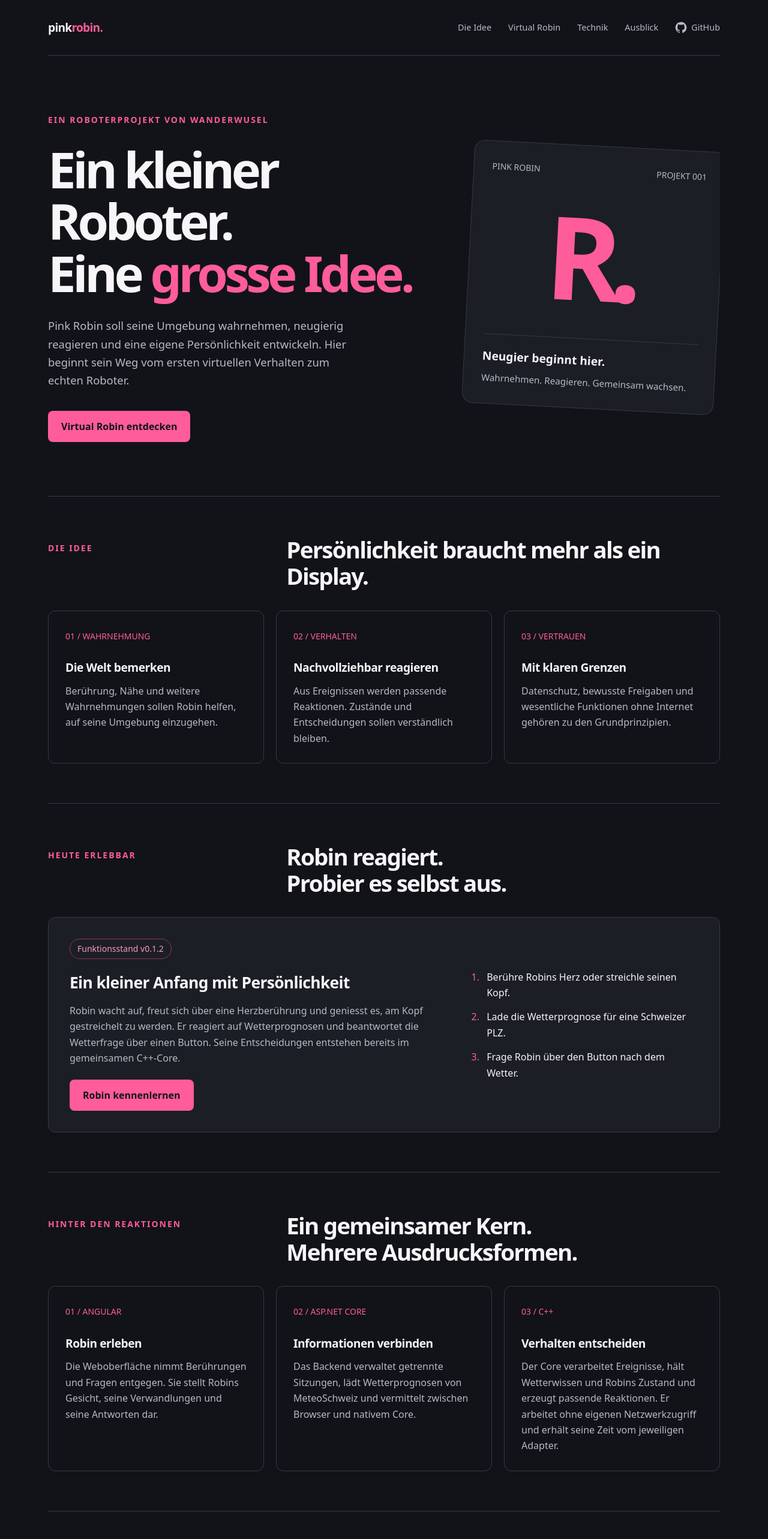
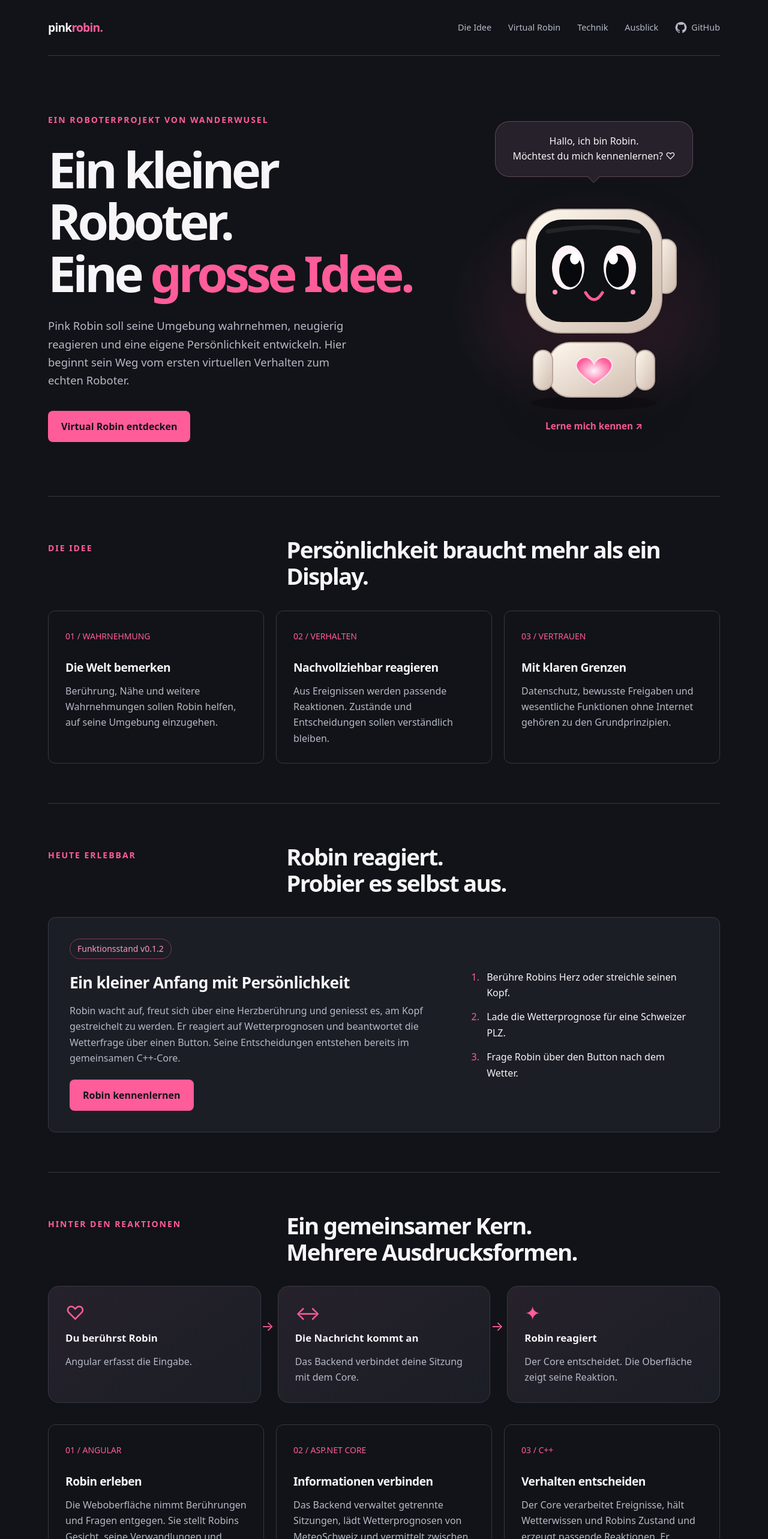
Before and after one commit to sabrinahelfenberger-Wusel/PinkRobin, an Angular app in the folder web/: page /#/ in a window 1280 px wide. Shown: the top 2566 px of the page at 60% size. Built offline with nearby package versions, Linux system fonts and the light colour scheme.

Commit message:
Add Robin portfolio preview and architecture flow

```diff
--- a/web/src/app/home.component.css
+++ b/web/src/app/home.component.css
@@ -326,3 +326,136 @@ footer a:hover {
 nav {
   align-items: center;
 }
+
+.robin-preview {
+    position: relative;
+    isolation: isolate;
+    text-align: center;
+}
+
+    .robin-preview::before {
+        content: "";
+        position: absolute;
+        inset: 20% -10% 0;
+        z-index: -1;
+        background: radial-gradient( ellipse, rgb(255 92 154 / 18%), transparent 68% );
+        pointer-events: none;
+    }
+
+.preview-speech {
+    position: relative;
+    margin: 0 auto 12px;
+    max-width: 330px;
+    padding: 20px 24px;
+    border: 1px solid rgb(255 180 210 / 25%);
+    border-radius: 24px;
+    background: #26212b;
+    color: var(--ink);
+    line-height: 1.6;
+}
+
+    .preview-speech::after {
+        content: "";
+        position: absolute;
+        bottom: -8px;
+        left: calc(50% - 8px);
+        width: 14px;
+        height: 14px;
+        background: #26212b;
+        border-right: 1px solid rgb(255 180 210 / 25%);
+        border-bottom: 1px solid rgb(255 180 210 / 25%);
+        transform: rotate(45deg);
+    }
+
+.preview-link {
+    display: block;
+    border-radius: 28px;
+    text-decoration: none;
+}
+
+.preview-robot {
+    display: block;
+    width: min(100%, 360px);
+    margin: 0 auto;
+    filter: drop-shadow(0 18px 30px rgb(0 0 0 / 25%));
+    transition: transform 250ms ease;
+}
+
+.preview-link:hover .preview-robot,
+.preview-link:focus-visible .preview-robot {
+    transform: translateY(-6px) rotate(-2deg);
+}
+
+.preview-invitation {
+    display: inline-block;
+    color: var(--pink);
+    font-size: 0.95rem;
+    font-weight: 650;
+}
+
+@media (prefers-reduced-motion: reduce) {
+    .preview-robot {
+        transition: none;
+    }
+
+    .preview-link:hover .preview-robot,
+    .preview-link:focus-visible .preview-robot {
+        transform: none;
+    }
+}
+
+.architecture-flow {
+    display: grid;
+    grid-template-columns: repeat(3, minmax(0, 1fr));
+    gap: 28px;
+    margin: 0 0 36px;
+    padding: 0;
+    list-style: none;
+}
+
+    .architecture-flow li {
+        position: relative;
+        display: grid;
+        align-content: start;
+        gap: 12px;
+        padding: 28px;
+        border: 1px solid var(--line);
+        border-radius: 18px;
+        background: linear-gradient(145deg, #26212b, var(--panel));
+    }
+
+        .architecture-flow li:not(:last-child)::after {
+            content: "→";
+            position: absolute;
+            right: -23px;
+            top: 48px;
+            color: var(--pink);
+            font-size: 1.4rem;
+        }
+
+.flow-icon {
+    color: var(--pink);
+    font-size: 2rem;
+    line-height: 1;
+}
+
+.architecture-flow strong {
+    font-size: 1.05rem;
+}
+
+.architecture-flow li > span:last-child {
+    color: var(--muted);
+}
+
+@media (max-width: 800px) {
+    .architecture-flow {
+        grid-template-columns: 1fr;
+    }
+
+        .architecture-flow li:not(:last-child)::after {
+            content: "↓";
+            top: auto;
+            right: calc(50% - 8px);
+            bottom: -28px;
+        }
+}
--- a/web/src/app/home.component.html
+++ b/web/src/app/home.component.html
@@ -45,15 +45,108 @@
           >Virtual Robin entdecken</a
         >
       </div>
-      <aside class="specimen" aria-label="Pink Robin Projektkarte">
-        <div class="specimen-top">
-          <span>PINK ROBIN</span><span>PROJEKT 001</span>
-        </div>
-        <div class="monogram" aria-hidden="true">R.</div>
-        <div class="specimen-bottom">
-          <strong>Neugier beginnt hier.</strong>
-          <p>Wahrnehmen. Reagieren. Gemeinsam wachsen.</p>
-        </div>
+      <aside class="robin-preview" aria-label="Robin kennenlernen">
+        <p class="preview-speech">
+          Hallo, ich bin Robin.<br />
+          Möchtest du mich kennenlernen? ♡
+        </p>
+
+        <a
+          class="preview-link"
+          routerLink="/virtual-robin"
+          aria-label="Zur interaktiven Robin-Demo"
+        >
+          <svg
+            viewBox="0 0 360 390"
+            class="preview-robot"
+            aria-hidden="true"
+            focusable="false"
+          >
+            <defs>
+              <linearGradient id="preview-shell" x2="1" y2="1">
+                <stop stop-color="#fff8ee" />
+                <stop offset="1" stop-color="#cfbcaf" />
+              </linearGradient>
+              <radialGradient id="preview-heart">
+                <stop stop-color="#fff4fb" />
+                <stop offset="1" stop-color="#ff5c9a" />
+              </radialGradient>
+            </defs>
+
+            <ellipse
+              cx="180"
+              cy="365"
+              rx="105"
+              ry="12"
+              fill="#000"
+              opacity=".25"
+            />
+
+            <g fill="url(#preview-shell)" stroke="#b9a89e" stroke-width="2">
+              <rect x="43" y="92" width="35" height="90" rx="17" />
+              <rect x="282" y="92" width="35" height="90" rx="17" />
+              <rect x="67" y="42" width="226" height="206" rx="58" />
+              <rect x="105" y="264" width="150" height="91" rx="35" />
+              <rect x="79" y="277" width="32" height="66" rx="16" />
+              <rect x="249" y="277" width="32" height="66" rx="16" />
+            </g>
+
+            <rect
+              x="83"
+              y="59"
+              width="194"
+              height="171"
+              rx="44"
+              fill="#101114"
+            />
+            <path
+              d="M103 79 Q180 65 254 79"
+              stroke="#fff"
+              stroke-width="7"
+              stroke-linecap="round"
+              opacity=".08"
+              fill="none"
+            />
+
+            <g fill="#fff4f7">
+              <ellipse cx="137" cy="139" rx="27" ry="37" />
+              <ellipse cx="223" cy="139" rx="27" ry="37" />
+            </g>
+            <g fill="#08090c">
+              <ellipse cx="141" cy="144" rx="19" ry="28" />
+              <ellipse cx="219" cy="144" rx="19" ry="28" />
+            </g>
+            <g fill="white">
+              <ellipse cx="148" cy="124" rx="8" ry="10" />
+              <ellipse cx="212" cy="124" rx="8" ry="10" />
+            </g>
+
+            <path
+              d="M166 181 Q180 204 194 181"
+              fill="none"
+              stroke="#ff5c9a"
+              stroke-width="5"
+              stroke-linecap="round"
+            />
+
+            <g fill="#ff8fbc">
+              <circle cx="115" cy="180" r="4" />
+              <circle cx="245" cy="180" r="4" />
+            </g>
+
+            <path
+              d="M180 334 C150 314 145 302 155 293
+        C165 284 177 291 180 300
+        C184 291 196 284 206 293
+        C217 304 205 319 180 334Z"
+              fill="url(#preview-heart)"
+              stroke="#ffe4f0"
+              stroke-width="2"
+            />
+          </svg>
+
+          <span class="preview-invitation">Lerne mich kennen ↗</span>
+        </a>
       </aside>
     </section>
     <section id="idee" class="section" aria-labelledby="idea-title">
@@ -127,7 +220,25 @@
           Ein gemeinsamer Kern.<br />Mehrere Ausdrucksformen.
         </h2>
       </div>
-
+      <ol class="architecture-flow" aria-label="So entsteht Robins Reaktion">
+        <li>
+          <span class="flow-icon" aria-hidden="true">♡</span>
+          <strong>Du berührst Robin</strong>
+          <span>Angular erfasst die Eingabe.</span>
+        </li>
+        <li>
+          <span class="flow-icon" aria-hidden="true">↔</span>
+          <strong>Die Nachricht kommt an</strong>
+          <span>Das Backend verbindet deine Sitzung mit dem Core.</span>
+        </li>
+        <li>
+          <span class="flow-icon" aria-hidden="true">✦</span>
+          <strong>Robin reagiert</strong>
+          <span
+            >Der Core entscheidet. Die Oberfläche zeigt seine Reaktion.</span
+          >
+        </li>
+      </ol>
       <div class="cards">
         <article class="card">
           <span class="number">01 / ANGULAR</span>
```
